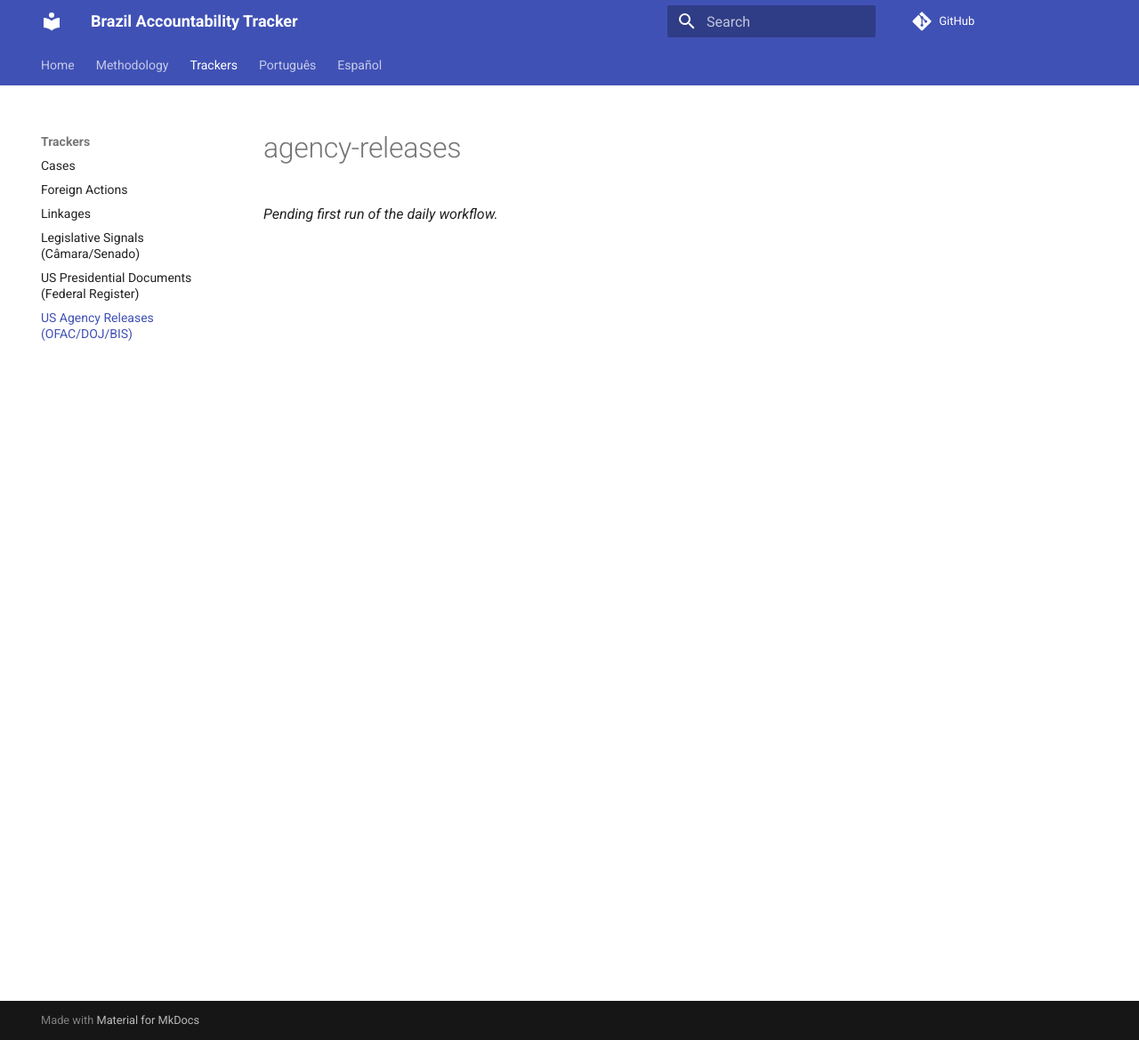
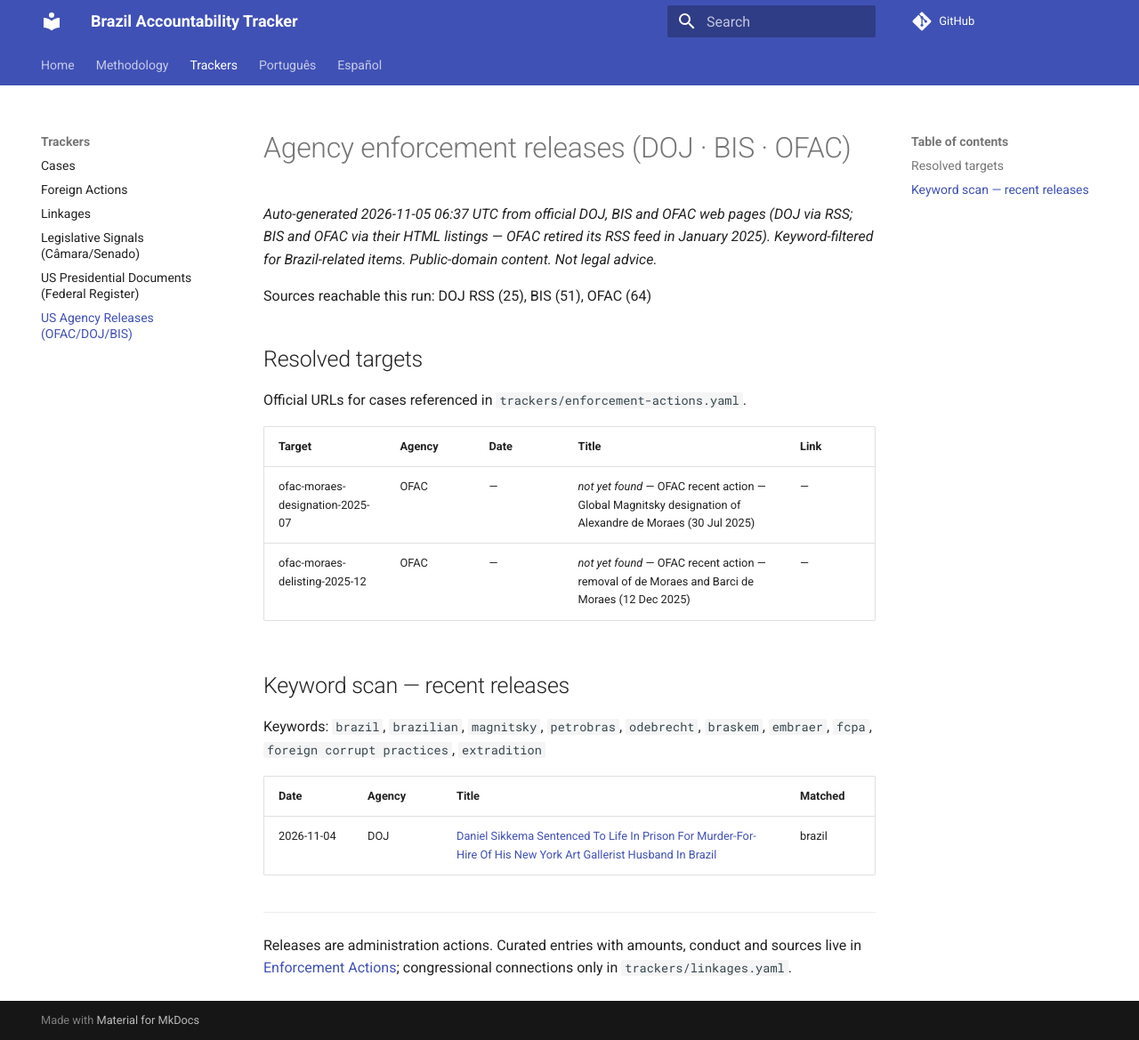
Before and after one commit to felipelago17/brazilian-political-cases-academic, an MkDocs documentation site: the page built from docs/trackers/agency-releases.md, in a window 1280 px wide and 1169 px high. Shown: the whole window at 89% size. Built offline with MkDocs 1.6.1 and Material for MkDocs 9.7.7, drawn with Linux system fonts in a browser that asks for light colours; comment, search, counter and statistics services are not loaded.

Commit message:
data: agency releases 2026-11-05

```diff
--- a/docs/trackers/agency-releases.md
+++ b/docs/trackers/agency-releases.md
@@ -1,3 +1,25 @@
-# agency-releases
+# Agency enforcement releases (DOJ · BIS · OFAC)
 
-_Pending first run of the daily workflow._
+*Auto-generated 2026-11-05 06:37 UTC from official DOJ, BIS and OFAC web pages (DOJ via RSS; BIS and OFAC via their HTML listings — OFAC retired its RSS feed in January 2025). Keyword-filtered for Brazil-related items. Public-domain content. Not legal advice.*
+
+Sources reachable this run: DOJ RSS (25), BIS (51), OFAC (64)
+
+## Resolved targets
+
+Official URLs for cases referenced in `trackers/enforcement-actions.yaml`.
+
+| Target | Agency | Date | Title | Link |
+|---|---|---|---|---|
+| ofac-moraes-designation-2025-07 | OFAC | — | _not yet found_ — OFAC recent action — Global Magnitsky designation of Alexandre de Moraes (30 Jul 2025) | — |
+| ofac-moraes-delisting-2025-12 | OFAC | — | _not yet found_ — OFAC recent action — removal of de Moraes and Barci de Moraes (12 Dec 2025) | — |
+
+## Keyword scan — recent releases
+
+Keywords: `brazil`, `brazilian`, `magnitsky`, `petrobras`, `odebrecht`, `braskem`, `embraer`, `fcpa`, `foreign corrupt practices`, `extradition`
+
+| Date | Agency | Title | Matched |
+|---|---|---|---|
+| 2026-11-04 | DOJ | [Daniel Sikkema Sentenced To Life In Prison For Murder-For-Hire Of His New York Art Gallerist Husband In Brazil](https://www.justice.gov/usao-sdny/pr/daniel-sikkema-sentenced-life-prison-murder-hire-his-new-york-art-gallerist-husband) | brazil |
+
+---
+Releases are administration actions. Curated entries with amounts, conduct and sources live in [Enforcement Actions](enforcement-actions.md); congressional connections only in `trackers/linkages.yaml`.
```
Also changed, not shown: 1 other file.
